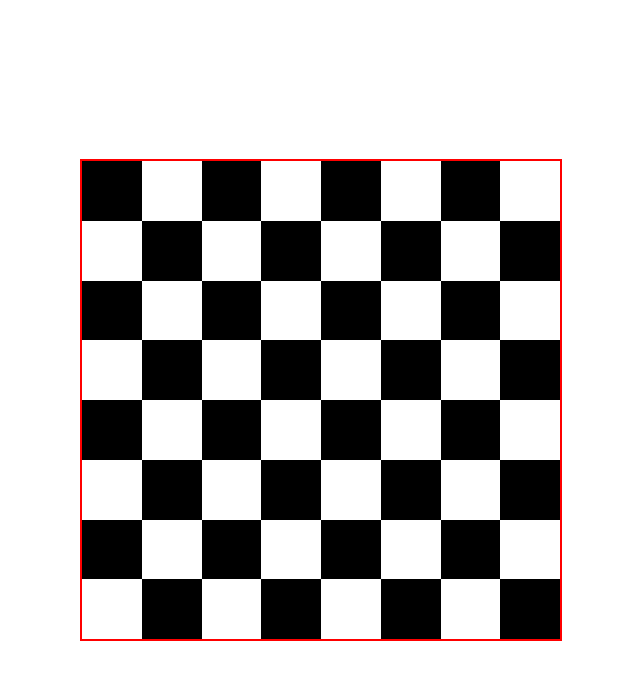
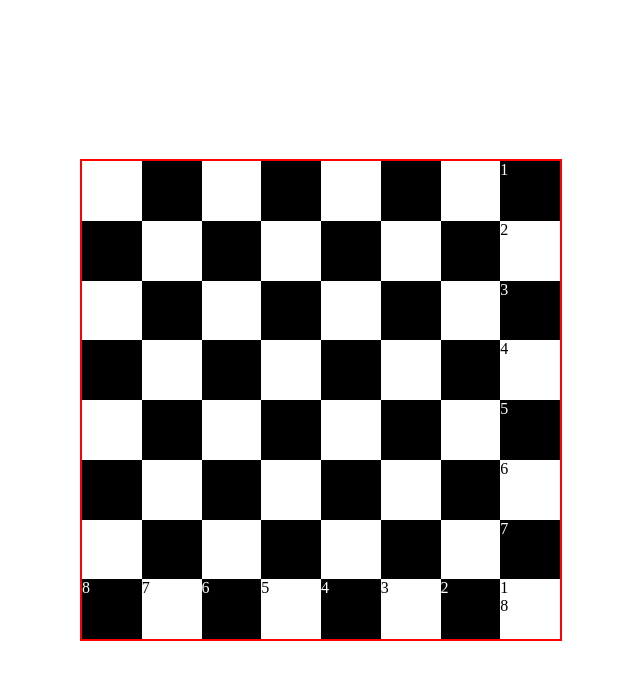
Before and after one commit to DanielBotnik/chess-game, a Svelte app: page / in a window 1280 px wide. Shown: the top 680 px of the page, without its empty margins (319-959 px from the left). Built offline with nearby package versions, Linux system fonts and the light colour scheme.

Commit message:
added numbers

```diff
--- a/package.json
+++ b/package.json
@@ -13,9 +13,11 @@
     "rollup": "^2.3.4",
     "rollup-plugin-css-only": "^3.1.0",
     "rollup-plugin-livereload": "^2.0.0",
+    "rollup-plugin-scss": "^2.6.1",
     "rollup-plugin-svelte": "^7.0.0",
     "rollup-plugin-terser": "^7.0.0",
-    "svelte": "^3.0.0"
+    "svelte": "^3.0.0",
+    "svelte-preprocess": "^4.7.0"
   },
   "dependencies": {
     "sirv-cli": "^1.0.0",
--- a/rollup.config.js
+++ b/rollup.config.js
@@ -4,6 +4,7 @@ import resolve from '@rollup/plugin-node-resolve';
 import livereload from 'rollup-plugin-livereload';
 import { terser } from 'rollup-plugin-terser';
 import css from 'rollup-plugin-css-only';
+import autoPreprocess from 'svelte-preprocess';
 
 const production = !process.env.ROLLUP_WATCH;
 
@@ -40,7 +41,8 @@ export default {
 		svelte({
 			compilerOptions: {
 				// enable run-time checks when not in production
-				dev: !production
+				dev: !production,
+				preprocess: autoPreprocess()
 			}
 		}),
 		// we'll extract any component CSS out into
--- a/src/Board.svelte
+++ b/src/Board.svelte
@@ -12,7 +12,7 @@
 
         cells = Array.from({length: 64},(_,index) => {
             const rank = Math.floor(index / 8) + 1;
-            const file = (index % 8)+1;
+            const file = 8 - (index % 8);
             const cell = {
                 rank,
                 file,
--- a/src/Cell.svelte
+++ b/src/Cell.svelte
@@ -14,14 +14,32 @@ onMount(() => {
 });
 </script>
 
-<style>
+<style lang="scss">
     .whitecell {
         background-color: white;
+        > div {
+            color:black;
+        }
     }
     .blackcell{
-        background-color:  black;
+        background-color: black;
+        > div {
+            color:white;
+        }
     }
 </style>
 
 <div id='cell' bind:this={cell} class={(rank + file) % 2 === 0 ? 'blackcell' : 'whitecell'}>
+    {#if rank === 8}
+        <div>
+            {file}
+        </div>
+    {/if}
+
+    {#if file === 1}
+        <div>
+            {rank}
+        </div>
+    {/if}
+
 </div>
```
Also changed, not shown: 1 other file (tests, documents, lock files or other folders).
